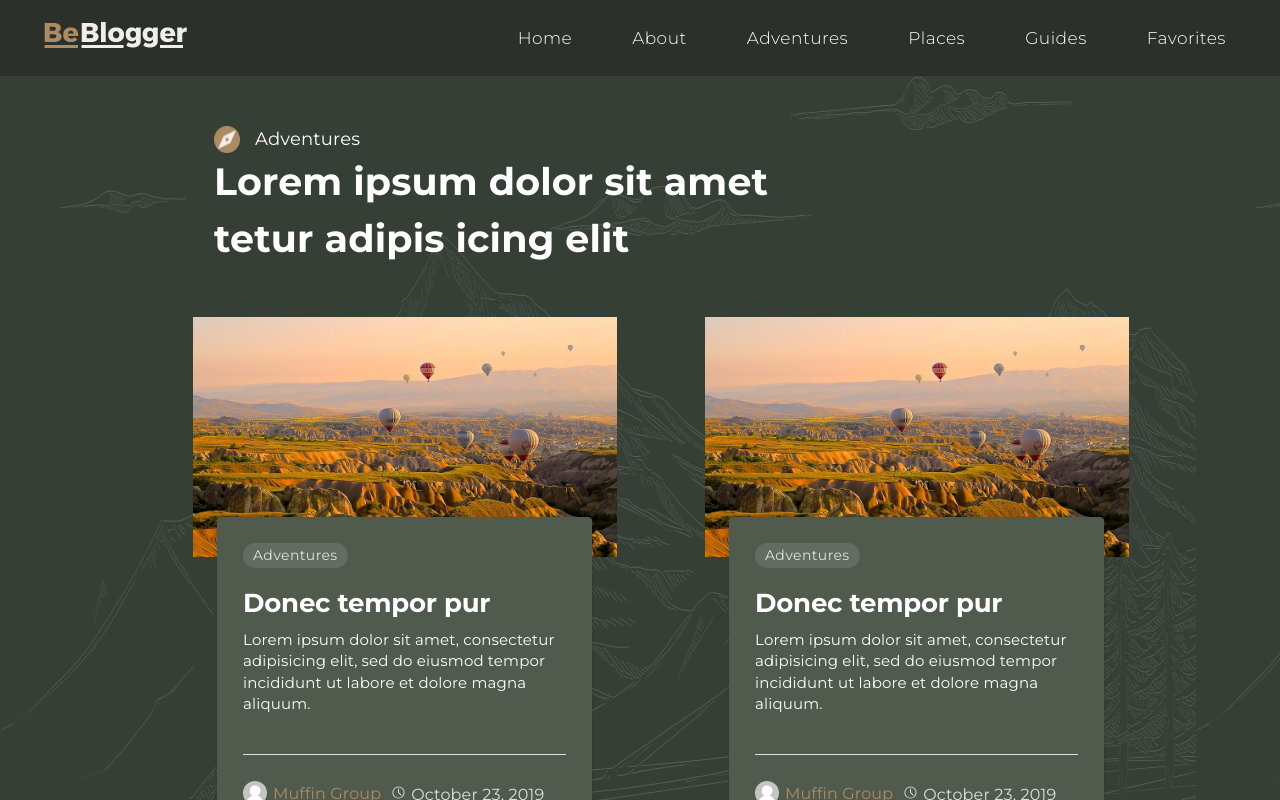
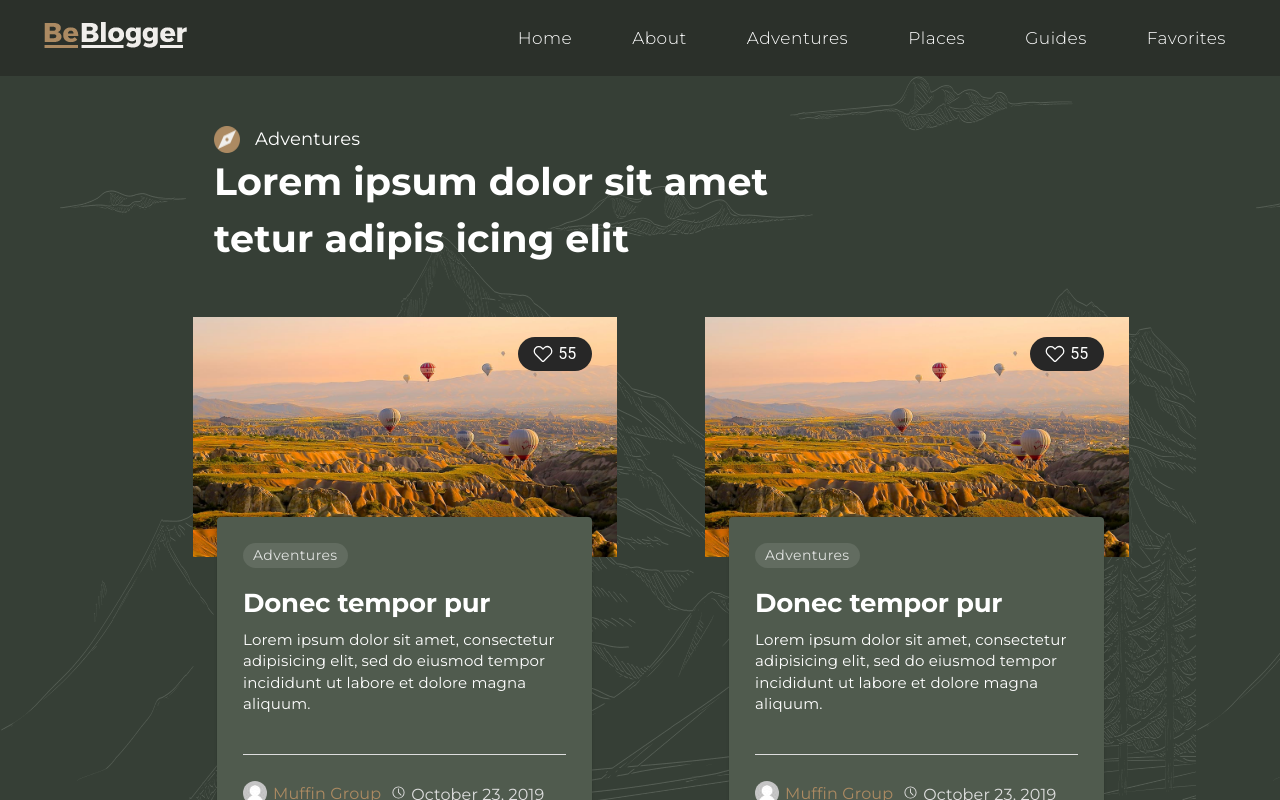
Before and after one commit to AleksM24/blog-project, a React (Create React App) app: page / in a window 1280 px wide. Shown: the top 800 px of the page. Built offline with nearby package versions, Linux system fonts and the light colour scheme.

Commit message:
add the like section to postBlock

```diff
--- a/src/components/adventures-block/adventures-item/AdventuresItem.tsx
+++ b/src/components/adventures-block/adventures-item/AdventuresItem.tsx
@@ -1,4 +1,3 @@
-import { Container } from "@mui/material";
 import "../adventures-item/AdventuresItem.scss";
 import AdventuresImage from "./adventures-image/AdventuresImage";
 import AdventuresCard from "./adventures-card/AdventuresCard";
@@ -7,12 +6,10 @@
 
 const AdventuresItem = (props: Props) => {
   return (
-    // <Container maxWidth="md">
     <section className="advent-item">
       <AdventuresImage />
       <AdventuresCard />
     </section>
-    // </Container>
   );
 };
 export default AdventuresItem;
--- a/src/components/adventures-block/adventures-item/adventures-image/AdventuresImage.scss
+++ b/src/components/adventures-block/adventures-item/adventures-image/AdventuresImage.scss
@@ -2,3 +2,31 @@
     width: 424px;
     height: 240px;
 }
+
+.post-image{
+    position: relative;
+}
+
+.like-wrapper{
+    position: absolute;
+    top: 20px;
+    right: 25px;
+    padding: 5px 15px;
+    display: flex;
+    justify-content: center;
+    align-items: center;
+    background-color: #272727;
+    border-radius: 20px;
+}
+
+.like-btn{
+    cursor: pointer;
+    z-index: 2;
+    color: white;
+}
+
+.like-icon{
+    margin-right: 5px;
+    width: 20px;
+    height: 20px;
+}
--- a/src/components/adventures-block/adventures-item/adventures-image/AdventuresImage.tsx
+++ b/src/components/adventures-block/adventures-item/adventures-image/AdventuresImage.tsx
@@ -1,12 +1,19 @@
 import "./AdventuresImage.scss";
-import adventure1 from "../../../../assets/adventure1.jpg";
+import adventure1 from "assets/adventure1.jpg";
+import LikeIcon from "assets/LikeIcon.svg";
 
 type Props = {};
 
 const AdventuresImage = (props: Props) => {
   return (
-    <div>
+    <div className="post-image">
       <img className="adventure1" src={adventure1} alt="adventure1" />
+      <div className="like-btn">
+        <div className="like-wrapper">
+          <img className="like-icon" src={LikeIcon} alt="Like-icon" />
+          <span>55</span>
+        </div>
+      </div>
     </div>
   );
 };
```
Also changed, not shown: src/assets/LikeIcon.svg (added), src/assets/adventure2.jpg (added).
